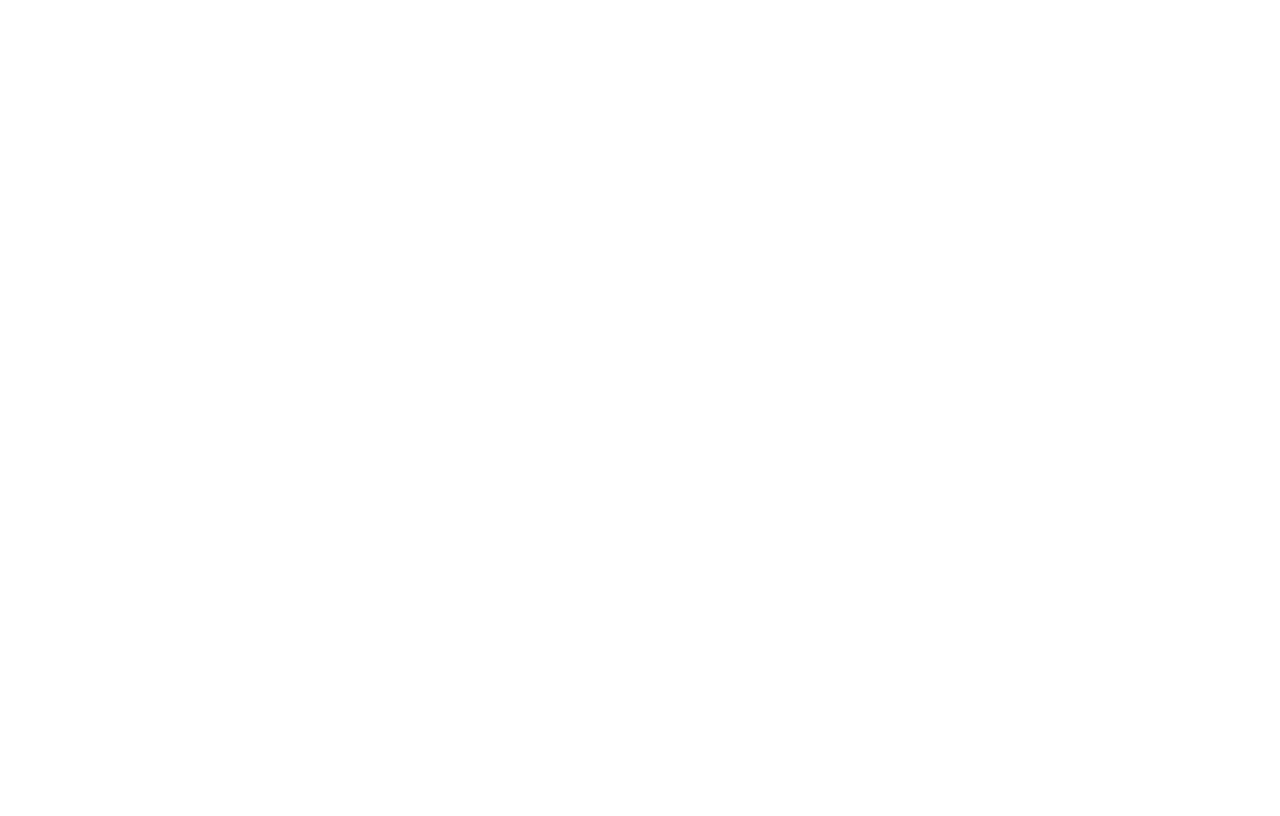
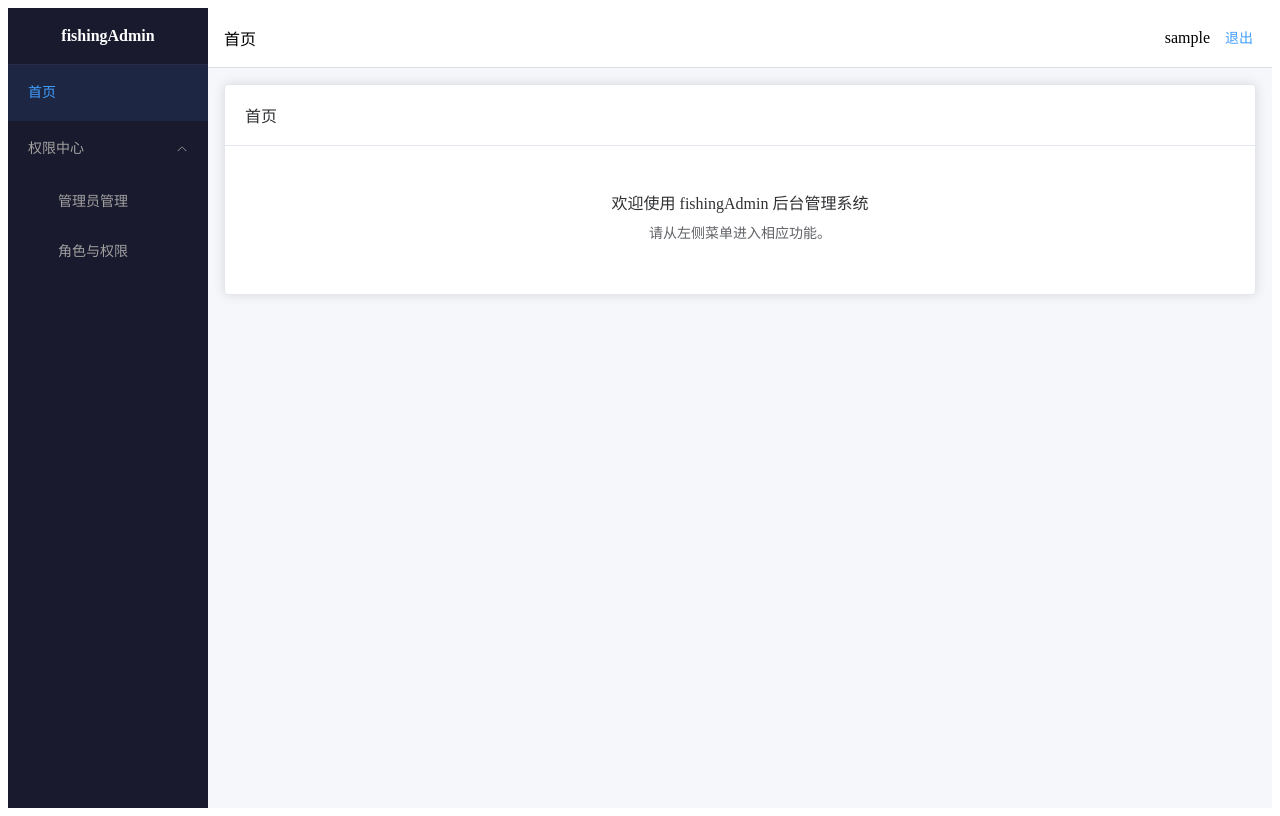
Before and after one commit to pmhw/fishingAdmin, a Vue app in the folder admin/: page /home in a window 1280 px wide. Before the commit this address had no page. Built offline with nearby package versions, Linux system fonts and the light colour scheme; sample sign-in values are in the browser's storage.

Commit message:
构造config 后台权限数组

```diff
--- /dev/null
+++ b/admin/src/views/Home.vue
@@ -0,0 +1,30 @@
+<template>
+  <div class="page home">
+    <el-card>
+      <template #header>
+        <span>首页</span>
+      </template>
+      <div class="welcome">
+        <p>欢迎使用 fishingAdmin 后台管理系统</p>
+        <p class="sub">请从左侧菜单进入相应功能。</p>
+      </div>
+    </el-card>
+  </div>
+</template>
+<script setup>
+</script>
+<style scoped>
+.home .welcome {
+  padding: 24px 0;
+  text-align: center;
+}
+.home .welcome p {
+  margin: 0 0 8px;
+  font-size: 16px;
+  color: var(--el-text-color-primary);
+}
+.home .welcome .sub {
+  font-size: 14px;
+  color: var(--el-text-color-regular);
+}
+</style>
--- a/admin/src/views/Layout.vue
+++ b/admin/src/views/Layout.vue
@@ -2,9 +2,13 @@
   <el-container class="layout">
     <el-aside width="200px" class="aside">
       <div class="logo">fishingAdmin</div>
-      <el-menu :default-active="$route.path" router>
-        <el-menu-item index="/admins">管理员管理</el-menu-item>
-        <el-menu-item index="/roles">角色与权限</el-menu-item>
+      <el-menu :default-active="$route.path" :default-openeds="['permission']" router>
+        <el-menu-item index="/home">首页</el-menu-item>
+        <el-sub-menu index="permission">
+          <template #title>权限中心</template>
+          <el-menu-item index="/admins">管理员管理</el-menu-item>
+          <el-menu-item index="/roles">角色与权限</el-menu-item>
+        </el-sub-menu>
       </el-menu>
     </el-aside>
     <el-container>
@@ -63,6 +67,13 @@
   color: #409eff;
   background: rgba(64, 158, 255, 0.1);
 }
+.aside :deep(.el-sub-menu__title) {
+  color: #a0a0a0;
+}
+.aside :deep(.el-sub-menu .el-menu-item) {
+  min-width: auto;
+  padding-left: 50px;
+}
 .header {
   display: flex;
   align-items: center;
```
Also changed, not shown: admin/src/router/index.js (+4 -3 lines), 2 other files (tests, documents, lock files or other folders).
